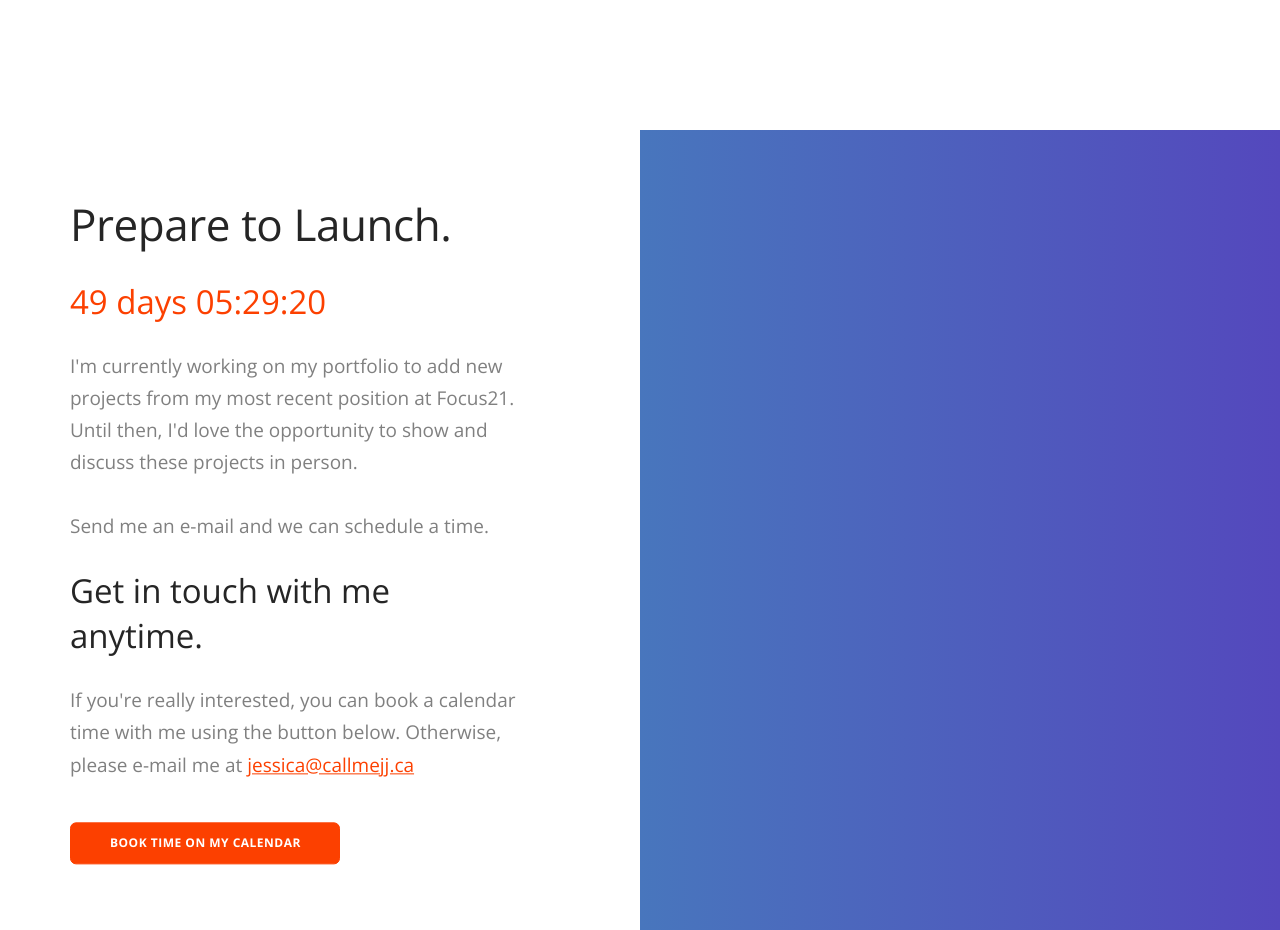
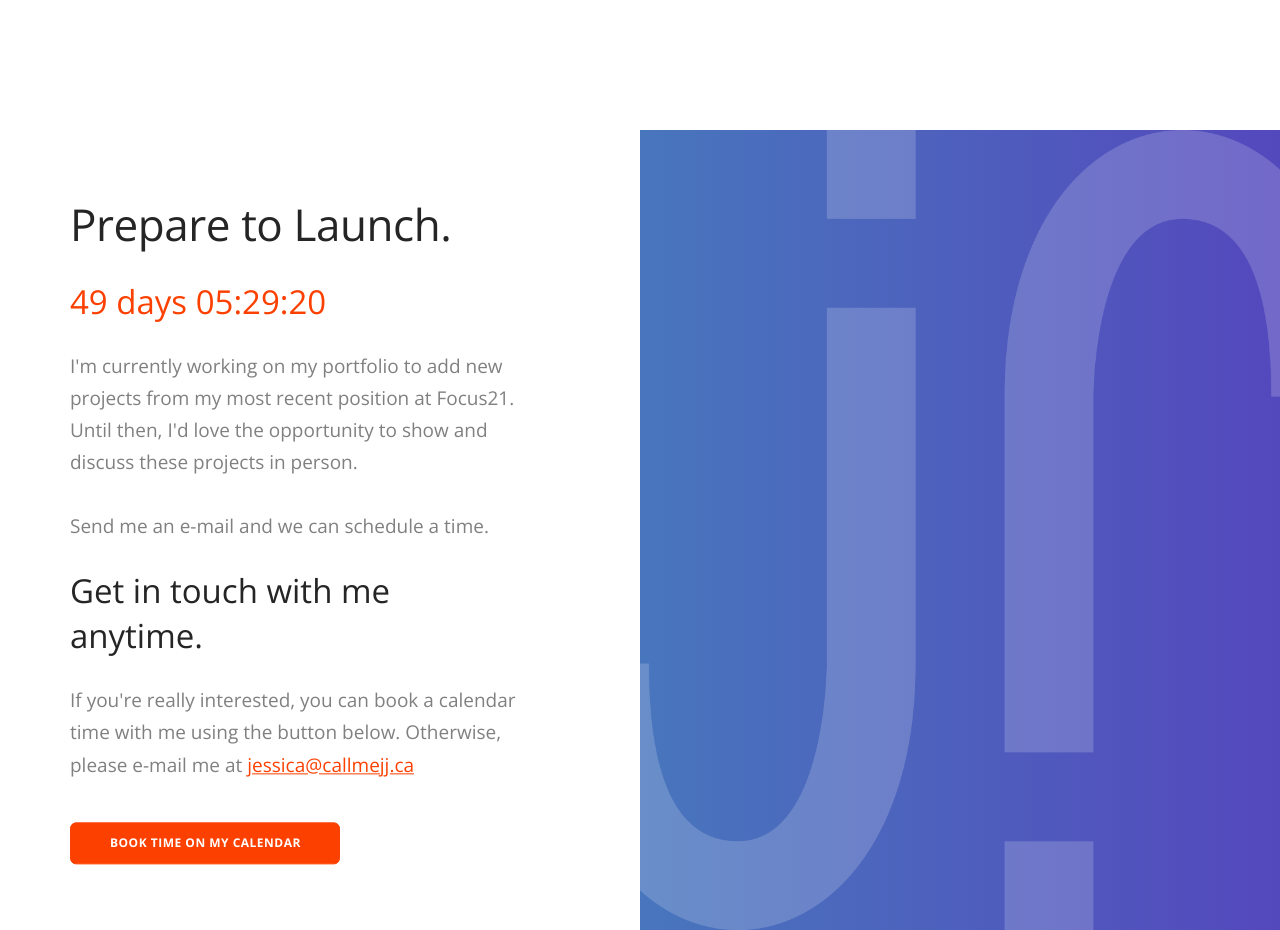
Before and after one commit to jonearmy/jonearmy.github.io, a plain HTML site: page index.html in a window 1280 px wide. Shown: the part 900-1830 px from the top of the page. Drawn offline with nearby package versions, Linux system fonts and the light colour scheme; files whose address does not match are found by name; a web font is replaced by a local one.

Commit message:
Added new image

```diff
--- a/index.html
+++ b/index.html
@@ -97,8 +97,8 @@
 
 
             <section class="imageblock switchable--switch feature-large height-100">
-              <div class="imageblock__content col-md-6 col-sm-4 pos-right">
-                  <div class="background-image-holder" data-gradient-bg="#4876BD,#5448BD,#8F48BD,#BD48B1">  </div>
+              <div class="imageblock__content col-md-6 col-sm-4 pos-right" data-gradient-bg="#4876BD,#5448BD,#8F48BD,#BD48B1">
+                  <div class="background-image-holder">  <img alt="image" src="images/JJ_New_80o.png">  </div>
               </div>
                 <div class="container pos-vertical-center">
                     <div class="row">
```
Also changed, not shown: images/JJ_New_80o.png (added).
